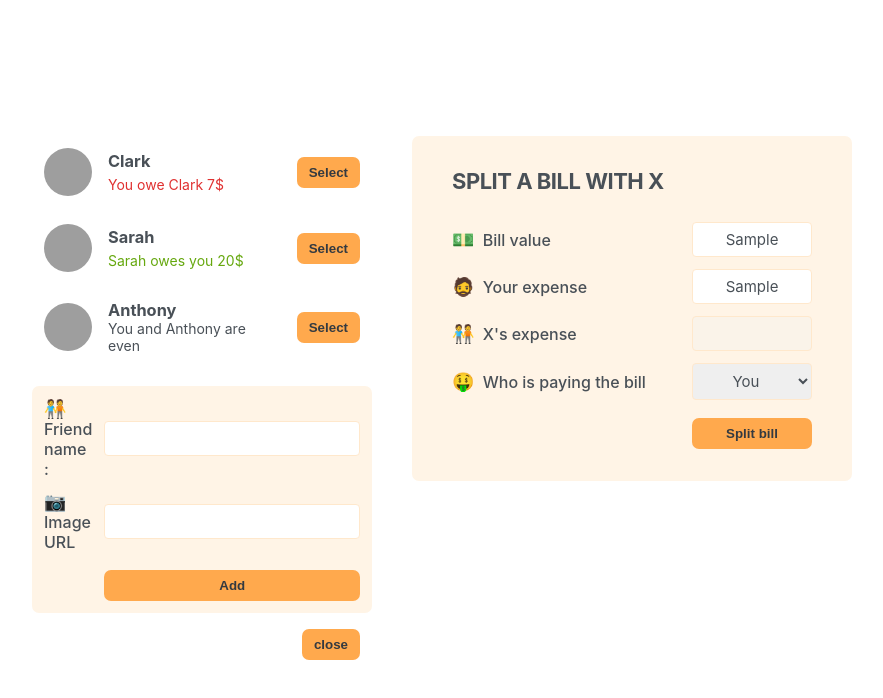
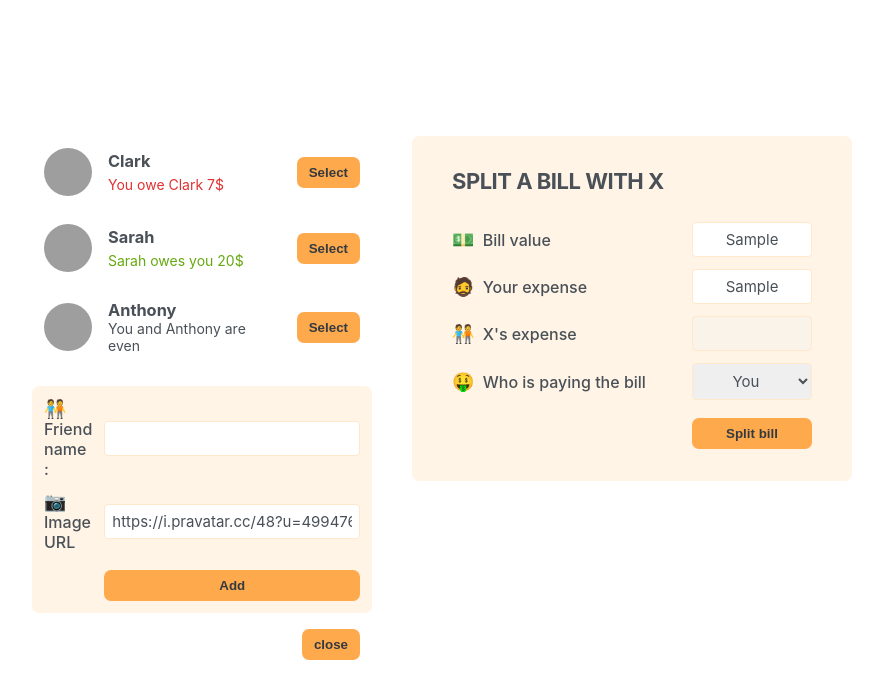
Before and after one commit to Azizalfauzi/eat-n-split-app, a React (Create React App) app: page / in a window 1280 px wide. Both pictures are taken after typing "Sample", "Sample" into the empty fields and a click on the button "Add Friend". Shown: the top 698 px of the page, without its empty margins (198-1081 px from the left). Built offline with nearby package versions, Linux system fonts and the light colour scheme; grey boxes are pictures that could not be loaded.

Commit message:
*React Eat n Split - Adding form add friend with onchange,value and onSubmit - Adding funtion handleSubmit

```diff
--- a/src/App.js
+++ b/src/App.js
@@ -82,12 +82,35 @@
 }
 
 function FormAddFriend() {
+  const [name, setName] = useState("");
+  const [image, setImage] = useState("https://i.pravatar.cc/48?u=499476");
+
+  function handleSubmit(e) {
+    e.preventDefault();
+    const id = crypto.randomUUID();
+    const newFriend = {
+      name,
+      image: `${image}?=${id}`,
+      balance: 0,
+      id: id,
+    };
+
+    console.log(newFriend);
+  }
   return (
-    <form className="form-add-friend">
+    <form onSubmit={handleSubmit} className="form-add-friend">
       <label>🧑‍🤝‍🧑 Friend name :</label>
-      <input type="text" />
+      <input
+        type="text"
+        value={name}
+        onChange={(e) => setName(e.target.value)}
+      />
       <label>📷 Image URL</label>
-      <input type="text" />
+      <input
+        type="text"
+        value={image}
+        onChange={(e) => setImage(e.target.value)}
+      />
       <Button>Add</Button>
     </form>
   );
```
